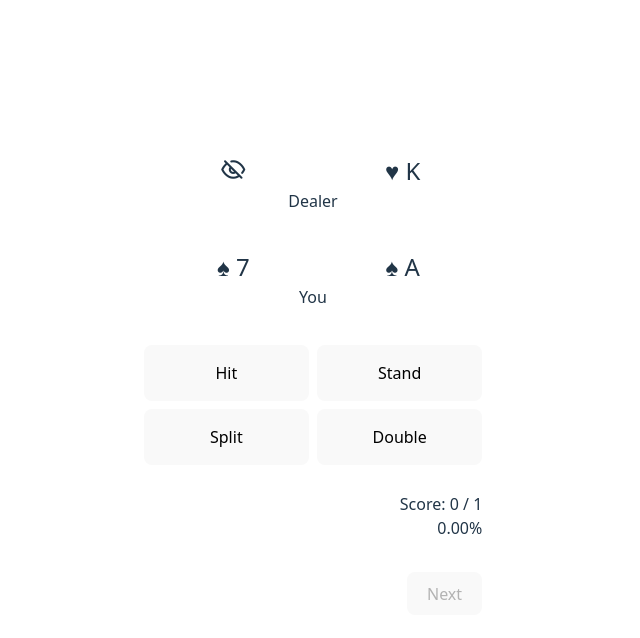
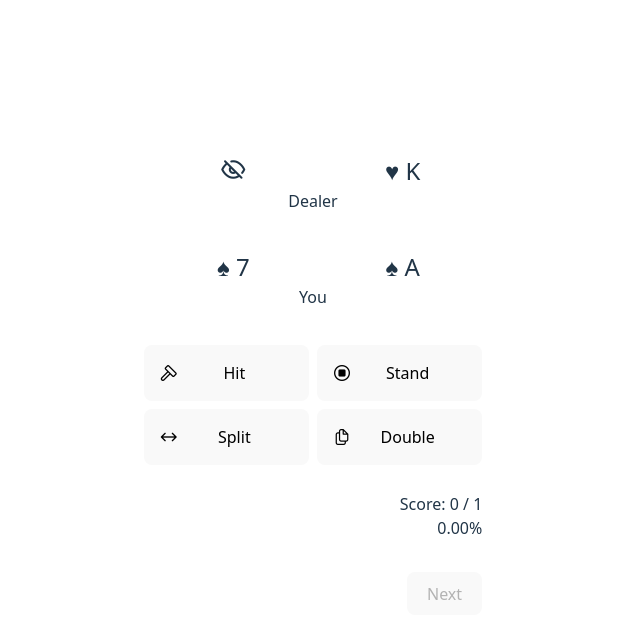
Before and after one commit to BigFatDuck1/blackjack-basic-strategy-trainer, a React (Vite) app: page / in a window 1280 px wide. Shown: the top 638 px of the page, without its empty margins (327-967 px from the left). Built offline with nearby package versions, Linux system fonts and the light colour scheme.

Commit message:
Added icons for buttons

```diff
--- a/src/components/Buttons.jsx
+++ b/src/components/Buttons.jsx
@@ -1,5 +1,9 @@
 import React from "react";
 import { useState } from "react";
+import { Button } from 'primereact/button';
+import 'primeicons/primeicons.css';
+
+
 
 function Buttons({ answer, score_array, setScore, answered, setAnswered, correct_state, setCorrect_state }) {
 
@@ -73,7 +77,24 @@ function Click({ currentAnswer, name, score_array, setScore, answered, setAnswer
         correct_class = "";
     }
 
-    return <button className={`${name} option_box ${correct_class} `} onClick={handleClick}>{name}</button>
+    const iconName = (name) => {
+        if (name == "Hit") {
+            return "pi pi-hammer";
+        }
+        else if (name == "Stand") {
+            return "pi pi-stop-circle";
+        }
+        else if (name == "Split") {
+            return "pi pi-arrows-h";
+        }
+        else if (name == "Double") {
+            return "pi pi-copy";
+        }
+    }
+
+    return (
+    <Button className={`${name} option_box ${correct_class} `} icon={iconName(name)} iconPos="left" onClick={handleClick} label={name} />
+)
 
 }
 
--- a/src/components/Next.jsx
+++ b/src/components/Next.jsx
@@ -1,6 +1,6 @@
 import React from "react";
 import Random from "./Random.jsx";
-import { Tooltip } from 'primereact/tooltip';
+import { PrimeReactProvider } from "primereact/api";
 import { Button } from 'primereact/button';
 
 
@@ -10,6 +10,10 @@ function Next({ toggle_answer, score, setScore, setRandom, setAnswer, setCorrect
 
     const answered = toggle_answer[0]; //true means user has submmited answer, false means user hasn't submitted an answer
     const setAnswered = toggle_answer[1];
+
+    const value = {
+        ripple: true,
+    };
 
     const reset = () => {
         if (answered == false) {
@@ -32,8 +36,9 @@ function Next({ toggle_answer, score, setScore, setRandom, setAnswer, setCorrect
         // <div className="next">
         //     <button className="next_button" onClick={reset} data-pr-tooltip="Please select an answer" >Next</button>
         // </div>
-        <div className="next">
-            {answered ? <Button label="Next" className="next_button" onClick={reset}
+        <PrimeReactProvider value={value} >
+            <div className="next">
+            {answered ? <Button label="Next" className="next_button p-ripple" onClick={reset}
             raised /> :
             <Button label="Next" className="next_button" onClick={reset}
             //tooltip={answered ? "" : "Please select an answer"}
@@ -41,6 +46,7 @@ function Next({ toggle_answer, score, setScore, setRandom, setAnswer, setCorrect
             disabled
             />}
         </div>
+        </PrimeReactProvider>
     )
 }
 
```
